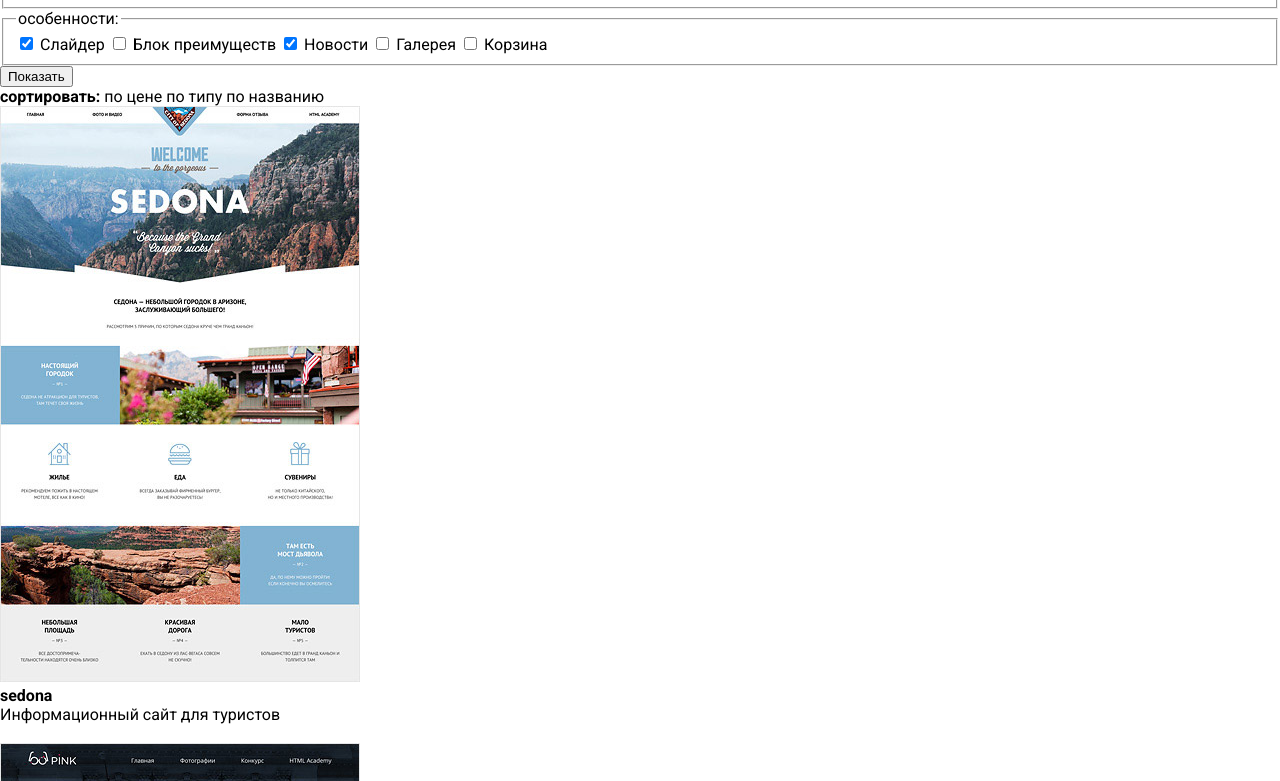
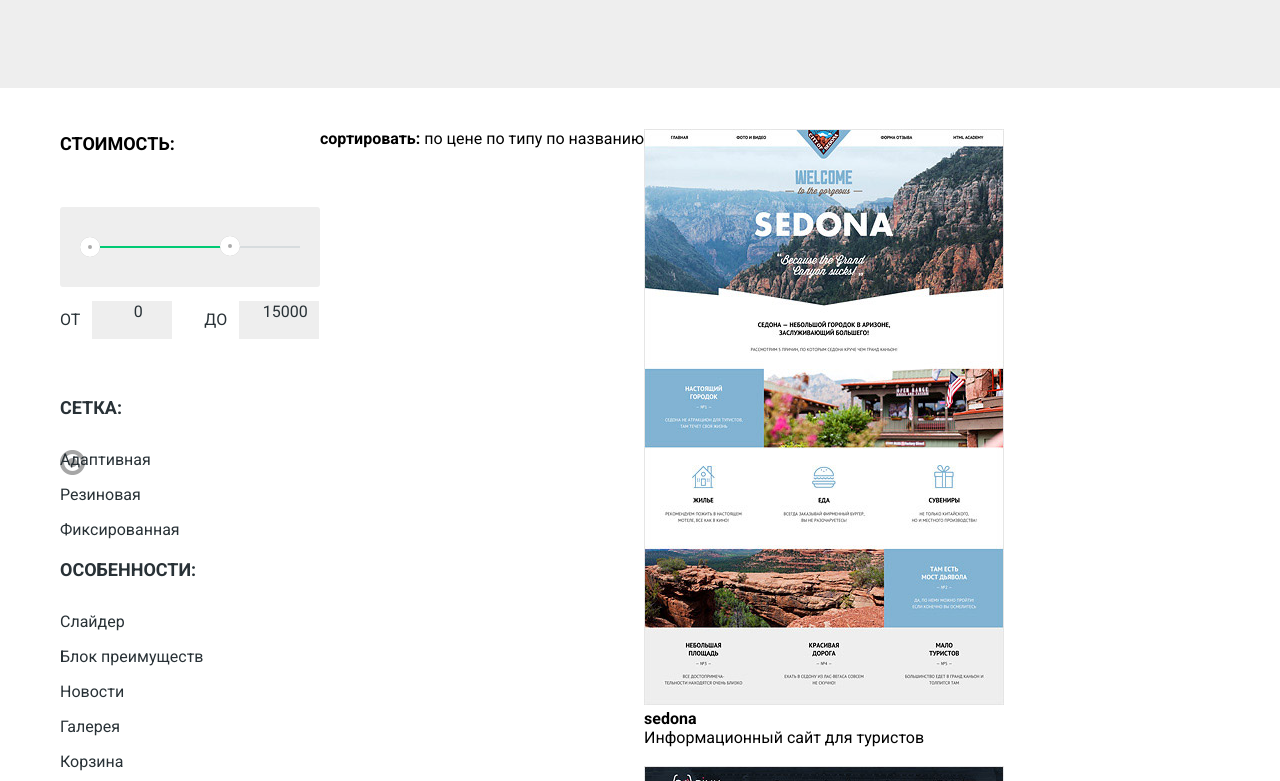
Before and after one commit to Santier/nerds, a website: page shop.html in a window 1280 px wide. Shown: the part 281-1062 px from the top of the page. Drawn offline with Linux system fonts and the light colour scheme.

Commit message:
Начало стилизации второй страницы

```diff
--- a/css/main.css
+++ b/css/main.css
@@ -38,6 +38,15 @@ a {
   background-color: #eeeeee;
 }
 
+.page-header h1 {
+  margin: 0 auto;
+  font-size: 55px;
+  font-weight: 500;
+  line-height: 55px;
+  padding-top: 79px;
+  padding-bottom: 117px;
+}
+
 .main-menu a:hover {
   color: #fb565a;
 }
@@ -61,6 +70,14 @@ a {
   display: flex;
   flex-wrap: wrap;
   padding-top: 49px;
+}
+
+.wrapper-shop {
+  display: -webkit-flex;
+  display: -ms-flex;
+  display: flex;
+  flex-wrap: wrap;
+  padding-top: 41px;
 }
 
 .logo {
@@ -237,6 +254,137 @@ a {
 #btn-2:checked ~ .slider-inner .slide-2,
 #btn-3:checked ~ .slider-inner .slide-3 {
   display: block;
+}
+
+.sort-form {
+  display: -webkit-flex;
+  display: -ms-flex;
+  display: flex;
+  flex-direction: column;
+  height: 772px;
+  width: 260px;
+}
+
+.half-width label,
+.net label:first-of-type,
+.features label:first-of-type {
+  display: block;
+  font-size: 18px;
+  font-weight: 700;
+  line-height: 30px;
+  text-transform: uppercase;
+  padding-bottom: 27px;
+}
+
+.net label,
+.features label {
+  display: block;
+  color: #283136;
+  font-size: 16px;
+  font-weight: 400;
+  line-height: 20px;
+}
+
+.half-width {
+  position: relative;
+}
+
+.half-width label {
+  padding-bottom: 48px;
+}
+
+input[type="range"] {
+  -webkit-appearance: none;
+  margin: 0;
+  min-width: 260px;
+  background-color: #eee;
+  border-radius: 3px;
+  padding: 39px 20px;
+}
+
+input[type="range"]::-webkit-slider-thumb {
+  -webkit-appearance: none;
+  width: 20px;
+  height: 20px;
+  margin-top: -9px;
+  background-color: #ababab;
+  border-radius: 50%;
+  box-shadow: inset 0 0 0 8px #fff;
+  cursor: pointer;
+}
+
+input[type="range"]::-webkit-slider-runnable-track {
+  -webkit-appearance: none;
+  width: 219px;
+  height: 2px;
+  background-image: linear-gradient(to right, #00ca74 152px, #d7dcde 152px, #d7dcde 219px);
+  cursor: pointer;
+}
+
+.range-item {
+  position: absolute;
+  top: calc(50% - -26px);
+  left: calc(50% - -30px);
+  width: 20px;
+  height: 20px;
+  background-color: #ababab;
+  border-radius: 50%;
+  box-shadow: inset 0 0 0 8px #fff;
+  cursor: pointer;
+}
+
+.output-area {
+  padding: 10px 0 54px;
+  font-size: 0;
+}
+
+.output-area span {
+  display: inline-block;
+  vertical-align: middle;
+  color: #283136;
+  font-size: 16px;
+  font-weight: 400;
+  line-height: 22px;
+  text-transform: uppercase;
+  /*margin-right: 12px;*/
+}
+
+.first-number {
+  margin-right: 32px;
+}
+
+.output-area output {
+  display: inline-block;
+  vertical-align: middle;
+  width: 80px;
+  height: 38px;
+  background-color: #eee;
+  color: #283136;
+  font-size: 16px;
+  font-weight: 400;
+  line-height: 22px;
+  padding-left: 12px;
+  margin-left: 12px;
+  text-align: center;
+}
+
+input[type="radio"],
+input[type="checkbox"] {
+  display: none;
+}
+
+.net label,
+.features label {
+  color: #283136;
+  font-size: 16px;
+  font-weight: 400;
+  line-height: 20px;
+  padding-bottom: 15px;
+}
+
+label[for="radio1"] {
+  background: url("../img/radio-on.png");
+  background-repeat: no-repeat;
 }
 
 .advantages {
--- a/shop.html
+++ b/shop.html
@@ -13,7 +13,7 @@
     <div class="wrapper container">
       <div class="logo">
         <a href="/">
-          <img src="img/nerds-logo.png" alt="Логотип" width="160" height="65">
+          <a href="/"><img src="img/nerds-logo.png" alt="Логотип" width="160" height="65"></a>
         </a>
       </div>
       <nav class="main-menu">
@@ -28,33 +28,29 @@
     <h1>Магазин готовых шаблонов</h1>
   </header>
   <main class="page-content">
-    <form class="sort-form" action="echo.htmlacademy.ru" method="get">
-      <fieldset>
-        <legend>стоимость:</legend>
-        <div oninput="costoutput.value=costcount.value">
+    <div class="container wrapper-shop">
+    <form class="sort-form" action="echo.htmlacademy.ru" method="get" oninput="costoutput.value=costcount.value">
           <div class="half-width">
-            <label for="costcount"></label>
-            <input type="range" id="costcount" name="costcount" min="1" max="15000" step="1">
+            <label for="costcount">стоимость:</label>
+            <input type="range" id="costcount" name="costcount" min="0" max="15000" step="1" value="1" multiple>
+            <div class="range-item"></div>
           </div>
           <div class="half-width output-area">
-            <output name="costoutput"></output>
+            <span>от</span><output class="first-number" name="costoutput">0</output><span>до</span><output class="second-number" name="result">15000</output>
           </div>
-          <p>от 0 до 15000</p>
-        </div>
-      </fieldset>
 
-      <fieldset>
-        <legend>сетка:</legend>
+      <div class="net">
+        <label>сетка:</label>
         <input type="radio" id="radio1" name="radio" value="adaptive" checked>
         <label for="radio1">Адаптивная</label>
         <input type="radio" id="radio2" name="radio" value="fixed">
         <label for="radio3">Резиновая</label>
         <input type="radio" id="radio3" name="radio" value="rubber" disabled>
         <label for="radio2">Фиксированная</label>
-      </fieldset>
+      </div>
 
-      <fieldset>
-        <legend>особенности:</legend>
+      <div class="features">
+        <label>особенности:</label>
           <input type="checkbox" id="check1" name="checkbox" value="slider" checked>
           <label for="check1">Слайдер</label>
           <input type="checkbox" id="check2" name="checkbox" value="advantages">
@@ -65,7 +61,7 @@
           <label for="check4">Галерея</label>
           <input type="checkbox" id="check5" name="checkbox" value="cart">
           <label for="check5">Корзина</label>
-      </fieldset>
+      </div>
       <input type="submit" name="submit" value="Показать"></input>
     </form>
     <div class="sort">
@@ -107,26 +103,52 @@
         <a href="" class="next">следующая</a>
       </div>
     </div>
+    </div>
     <div class="contacts">
-      <div class="contacts-info">
-        <h3>nёrds design studio</h3>
-        <p>191186, Санкт-Петербург, ул. Б. Конюшенная, д. 198</p>
-        <p>тел. +7 (812) 275-75-75</p>
-        <a href="#">Напишите нам</a>
+      <div class="container">
+        <div class="contacts-info">
+          <h3>nёrds design studio</h3>
+          <p>191186, Санкт-Петербург, ул. Б. Конюшенная, д. 19/8</p>
+          <a href="tel:+7812275-75-75" class="phone">тел. +7 (812) 275-75-75</a>
+          <a href="#" class="btn btn-red btn-footer">Напишите нам</a>
+        </div>
+        <div class="map-marker"></div>
+        <!-- <section class="write-us">
+          <header class="form-header">
+            <h2>Напишите нам</h2>
+            <div class="close">&times</div>
+          </header>
+          <form class="write-form" action="echo.htmlacademy.ru" method="post">
+            <p>
+              <label for="name">Ваше имя:</label>
+              <input type="text" name="name" id="name" value="" placeholder="Представьтесь, пожалуйста" pattern="^[А-Яа-яЁё\s]+$">
+            </p>
+            <p>
+              <label for="mail">Ваш e-mail:</label>
+              <input type="email" name="mail" id="mail" value="" placeholder="Для отправки ответа">
+            </p>
+            <p>
+              <label for="letter">Текст письма:</label>
+              <textarea placeholder="В свободной форме" name="letter" id="letter"></textarea>
+            </p>
+            <button type="submit" class="btn btn-red btn-form">Отправить</button>
+          </form>
+        </section> -->
       </div>
-      <img src="img/map-marker.jpg" alt="Маркер" width="231" height="190">
     </div>
   </main>
   <footer class="page-footer">
+    <div class="container wrapper">
     <div class="social">
-      <a href="#" class="social-btn social-btn-vk">vk</a>
-      <a href="#" class="social-btn social-btn-fb">fb</a>
-      <a href="#" class="social-btn social-btn-in">in</a>
+      <a href="#" class="social-btn social-btn-vk btn-red"></a>
+      <a href="#" class="social-btn social-btn-fb btn-red"></a>
+      <a href="#" class="social-btn social-btn-in btn-red"></a>
     </div>
     <div class="friends">
       <b>Давайте дружить, это выгодно!</b>
       <p>Скидка 10% для друзей из социальных сетей.</p>
     </div>
+    </div>
   </footer>
 </body>
 
```
Also changed, not shown: img/radio-on.png (added).
